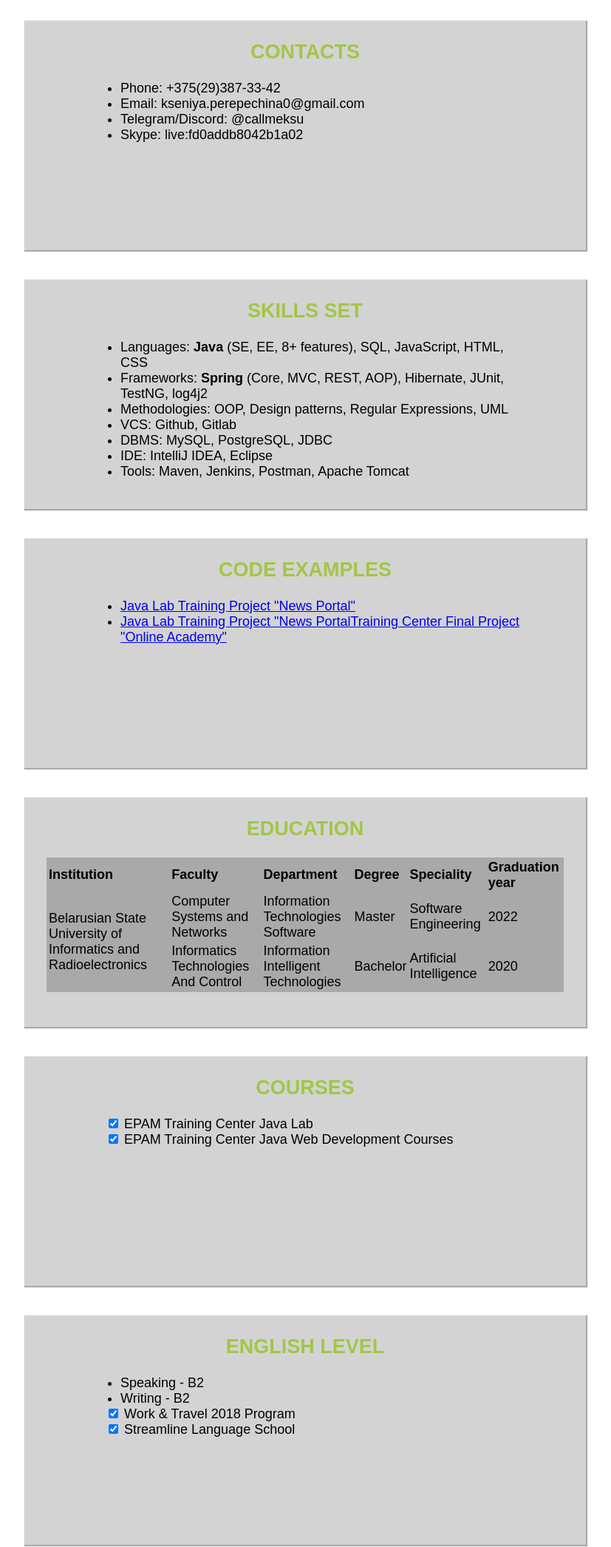
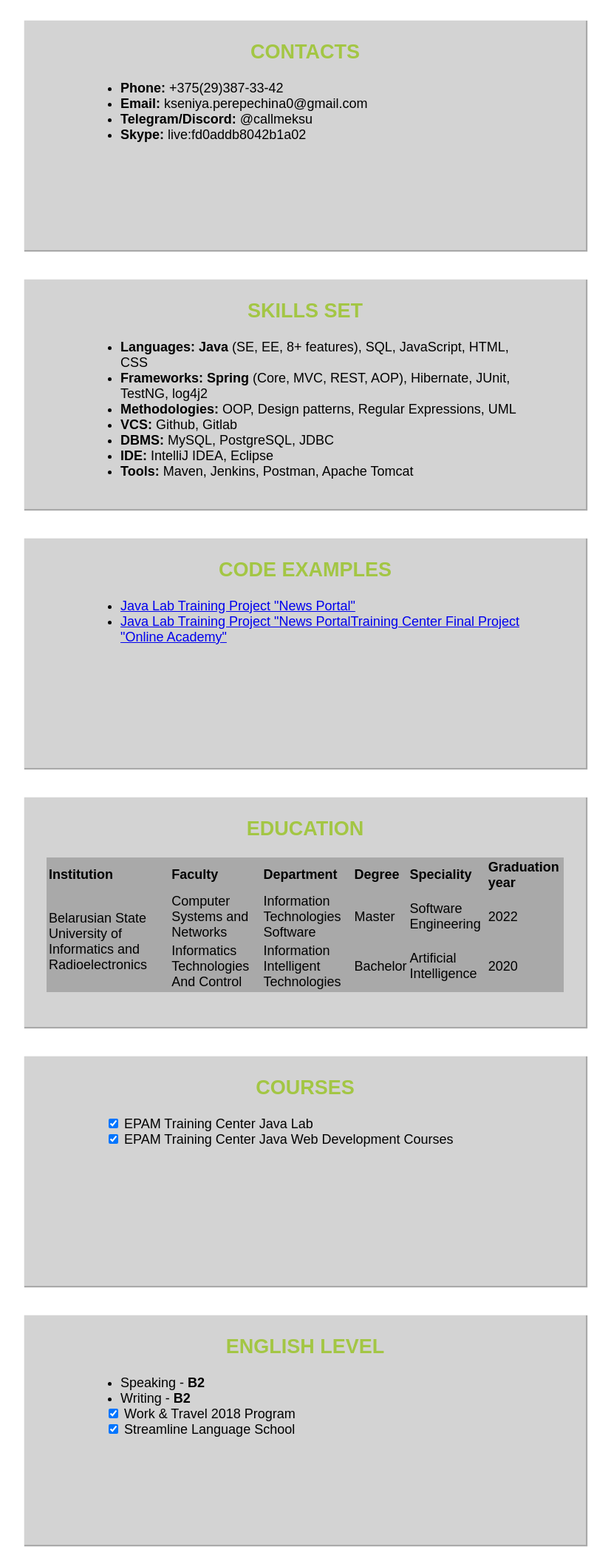
Before and after one commit to KsushaPerepechina/rsschool-cv, a plain HTML site: page index.html in a window 1280 px wide. Shown: the part 440-2531 px from the top of the page at 74% size, without its empty margins (5-832 px from the left). Drawn offline with Linux system fonts and the light colour scheme.

Commit message:
refactor: update html file according to code guide

```diff
--- a/index.html
+++ b/index.html
@@ -1,14 +1,14 @@
-<!DOCTYPE html>
-<html lang="ru">
+<!doctype html>
+<html lang="en">
     <head>
-        <meta charset="UTF-8">
+        <meta charset="utf-8">
         <title>Kseniya's SV</title>
         <link href="styles.css" rel="stylesheet">
     </head>
   <body>
      <main>
          <h1>Kseniya Perepechina</h1>
-         <img src="portfolio_photo.jpeg" width="300" alt="Portfolio Photo">
+         <img alt="Portfolio Photo" src="portfolio_photo.jpeg" width="300">
          <section>
              <div class="block">
                  <h2>About</h2>
@@ -22,23 +22,23 @@
              <div class="block">
                  <h2>Contacts</h2>
                  <ul>
-                     <li>Phone: +375(29)387-33-42</li>
-                     <li>Email: kseniya.perepechina0@gmail.com</li>
-                     <li>Telegram/Discord: @callmeksu</li>
-                     <li>Skype: live:fd0addb8042b1a02</li>
+                     <li><b>Phone:</b> +375(29)387-33-42</li>
+                     <li><b>Email:</b> kseniya.perepechina0@gmail.com</li>
+                     <li><b>Telegram/Discord:</b> @callmeksu</li>
+                     <li><b>Skype:</b> live:fd0addb8042b1a02</li>
                  </ul>
              </div>
 
              <div class="block">
                  <h2>Skills set</h2>
                  <ul>
-                     <li>Languages: <b>Java</b> (SE, EE, 8+ features), SQL, JavaScript, HTML, CSS</li>
-                     <li>Frameworks: <b>Spring</b> (Core, MVC, REST, AOP), Hibernate, JUnit, TestNG, log4j2</li>
-                     <li>Methodologies: OOP, Design patterns, Regular Expressions, UML</li>
-                     <li>VCS: Github, Gitlab</li>
-                     <li>DBMS: MySQL, PostgreSQL, JDBC</li>
-                     <li>IDE: IntelliJ IDEA, Eclipse</li>
-                     <li>Tools: Maven, Jenkins, Postman, Apache Tomcat</li>
+                     <li><b>Languages:</b> <b>Java</b> (SE, EE, 8+ features), SQL, JavaScript, HTML, CSS</li>
+                     <li><b>Frameworks:</b> <b>Spring</b> (Core, MVC, REST, AOP), Hibernate, JUnit, TestNG, log4j2</li>
+                     <li><b>Methodologies:</b> OOP, Design patterns, Regular Expressions, UML</li>
+                     <li><b>VCS:</b> Github, Gitlab</li>
+                     <li><b>DBMS:</b> MySQL, PostgreSQL, JDBC</li>
+                     <li><b>IDE:</b> IntelliJ IDEA, Eclipse</li>
+                     <li><b>Tools:</b> Maven, Jenkins, Postman, Apache Tomcat</li>
                  </ul>
              </div>
 
@@ -86,10 +86,10 @@
              <div class="block">
                  <h2>Courses</h2>
                  <form>
-                     <input id="lab" type="checkbox" checked>
+                     <input checked id="lab" type="checkbox">
                      <label for="lab">EPAM Training Center Java Lab</label>
                      <br>
-                     <input id="courses" type="checkbox" checked>
+                     <input checked id="courses" type="checkbox">
                      <label for="courses"> EPAM Training Center Java Web Development Courses</label>
                  </form>
              </div>
@@ -97,14 +97,14 @@
              <div class="block">
                  <h2>English level</h2>
                  <ul>
-                     <li>Speaking - B2</li>
-                     <li>Writing - B2</li>
+                     <li>Speaking - <b>B2</b></li>
+                     <li>Writing - <b>B2</b></li>
                  </ul>
                  <form>
-                     <input id="w&t" type="checkbox" checked>
+                     <input checked id="w&t" type="checkbox">
                      <label for="w&t">Work & Travel 2018 Program</label>
                      <br>
-                     <input id="streamline" type="checkbox" checked>
+                     <input checked id="streamline" type="checkbox">
                      <label for="streamline">Streamline Language School</label>
                  </form>
              </div>
```
